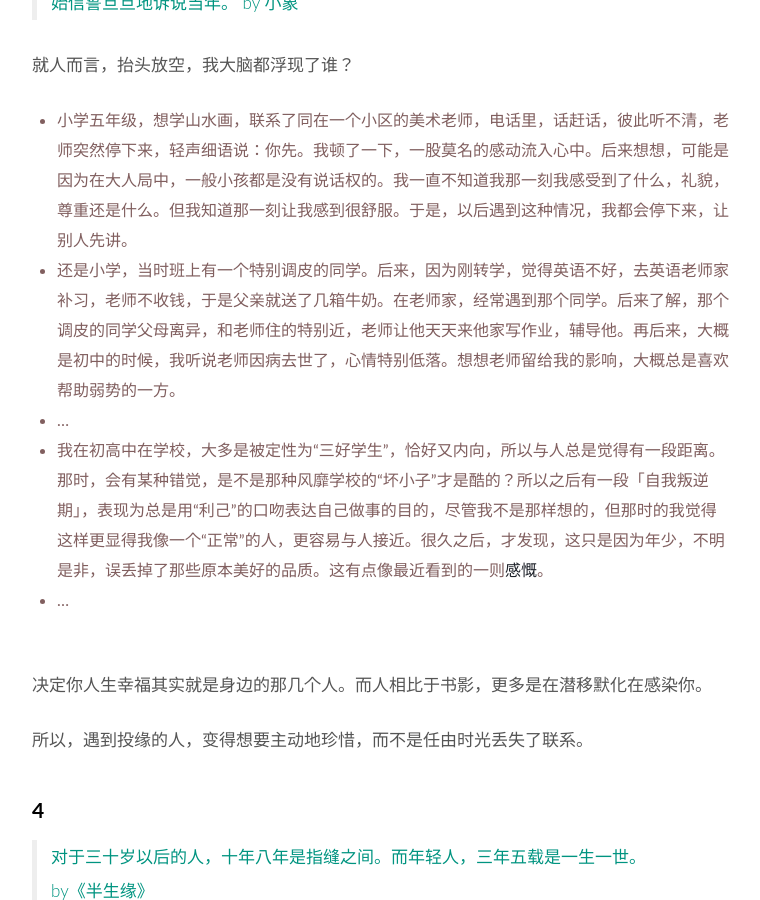
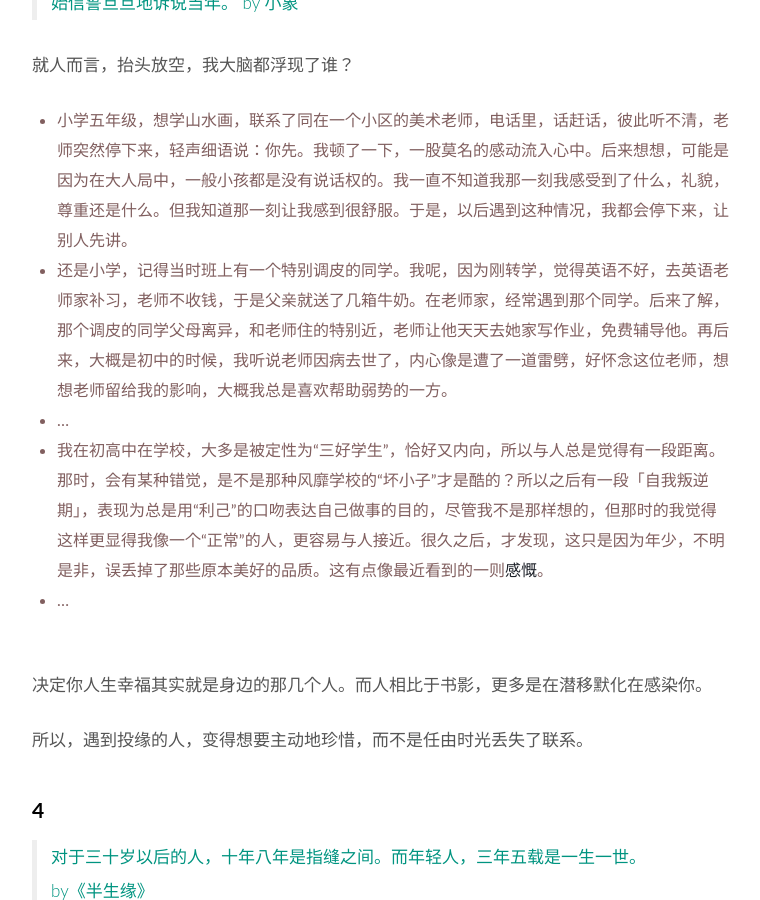
Before and after one commit to WillWang-X/willwang-x.github.io, a Jekyll site: the page built from _posts/2019-02-05-what-shaped-me.md, in a window 1280 px wide and 900 px high, scrolled down 2271 px. Shown: the whole window, without its empty margins (258-1018 px from the left). Built offline with Jekyll 4.4.1, drawn with Linux system fonts in a browser that asks for light colours.

Commit message:
Updated what shaped me

```diff
--- a/_posts/2019-02-05-what-shaped-me.md
+++ b/_posts/2019-02-05-what-shaped-me.md
@@ -76,7 +76,7 @@ published: true
 就人而言，抬头放空，我大脑都浮现了谁？
 
 * 小学五年级，想学山水画，联系了同在一个小区的美术老师，电话里，话赶话，彼此听不清，老师突然停下来，轻声细语说：你先。我顿了一下，一股莫名的感动流入心中。后来想想，可能是因为在大人局中，一般小孩都是没有说话权的。我一直不知道我那一刻我感受到了什么，礼貌，尊重还是什么。但我知道那一刻让我感到很舒服。于是，以后遇到这种情况，我都会停下来，让别人先讲。
-* 还是小学，当时班上有一个特别调皮的同学。后来，因为刚转学，觉得英语不好，去英语老师家补习，老师不收钱，于是父亲就送了几箱牛奶。在老师家，经常遇到那个同学。后来了解，那个调皮的同学父母离异，和老师住的特别近，老师让他天天来他家写作业，辅导他。再后来，大概是初中的时候，我听说老师因病去世了，心情特别低落。想想老师留给我的影响，大概总是喜欢帮助弱势的一方。
+* 还是小学，记得当时班上有一个特别调皮的同学。我呢，因为刚转学，觉得英语不好，去英语老师家补习，老师不收钱，于是父亲就送了几箱牛奶。在老师家，经常遇到那个同学。后来了解，那个调皮的同学父母离异，和老师住的特别近，老师让他天天去她家写作业，免费辅导他。再后来，大概是初中的时候，我听说老师因病去世了，内心像是遭了一道雷劈，好怀念这位老师，想想老师留给我的影响，大概我总是喜欢帮助弱势的一方。
 * ...
 * 我在初高中在学校，大多是被定性为“三好学生”，恰好又内向，所以与人总是觉得有一段距离。那时，会有某种错觉，是不是那种风靡学校的“坏小子”才是酷的？所以之后有一段「自我叛逆期」，表现为总是用“利己”的口吻表达自己做事的目的，尽管我不是那样想的，但那时的我觉得这样更显得我像一个“正常”的人，更容易与人接近。很久之后，才发现，这只是因为年少，不明是非，误丢掉了那些原本美好的品质。这有点像最近看到的一则[感慨](https://i.imgur.com/R8yS4aI.jpg)。
 * ...
```
